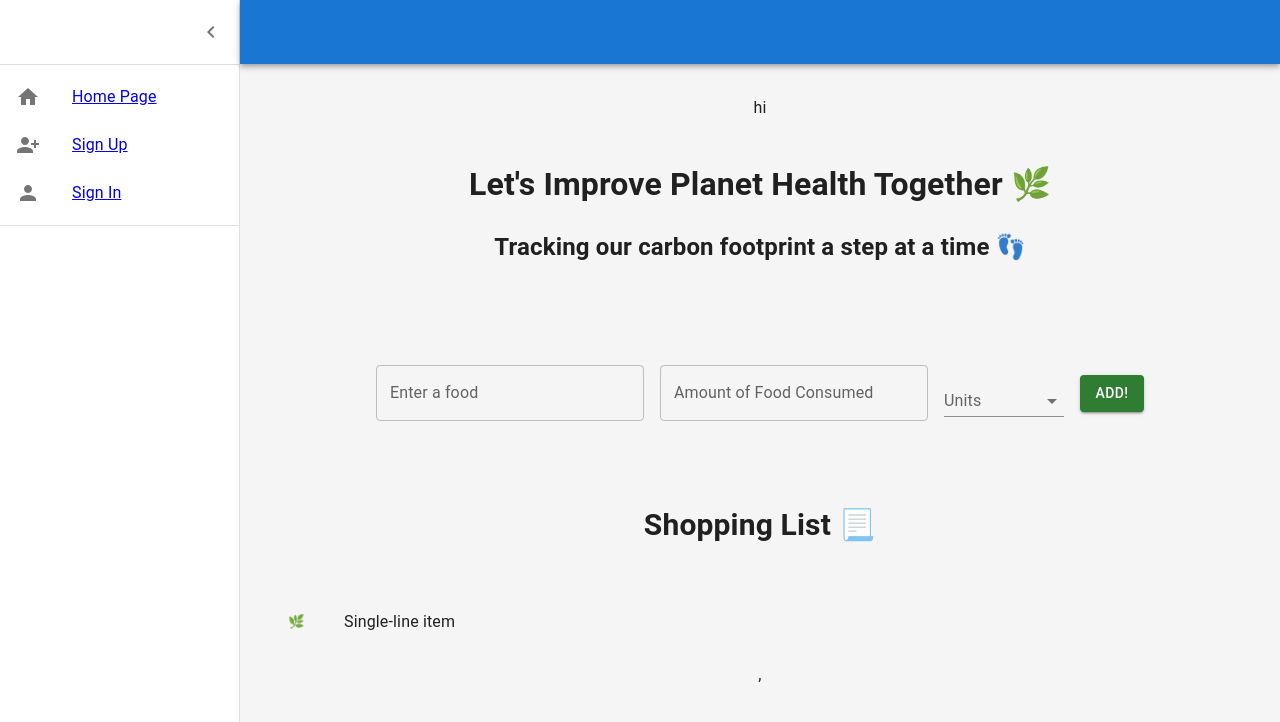
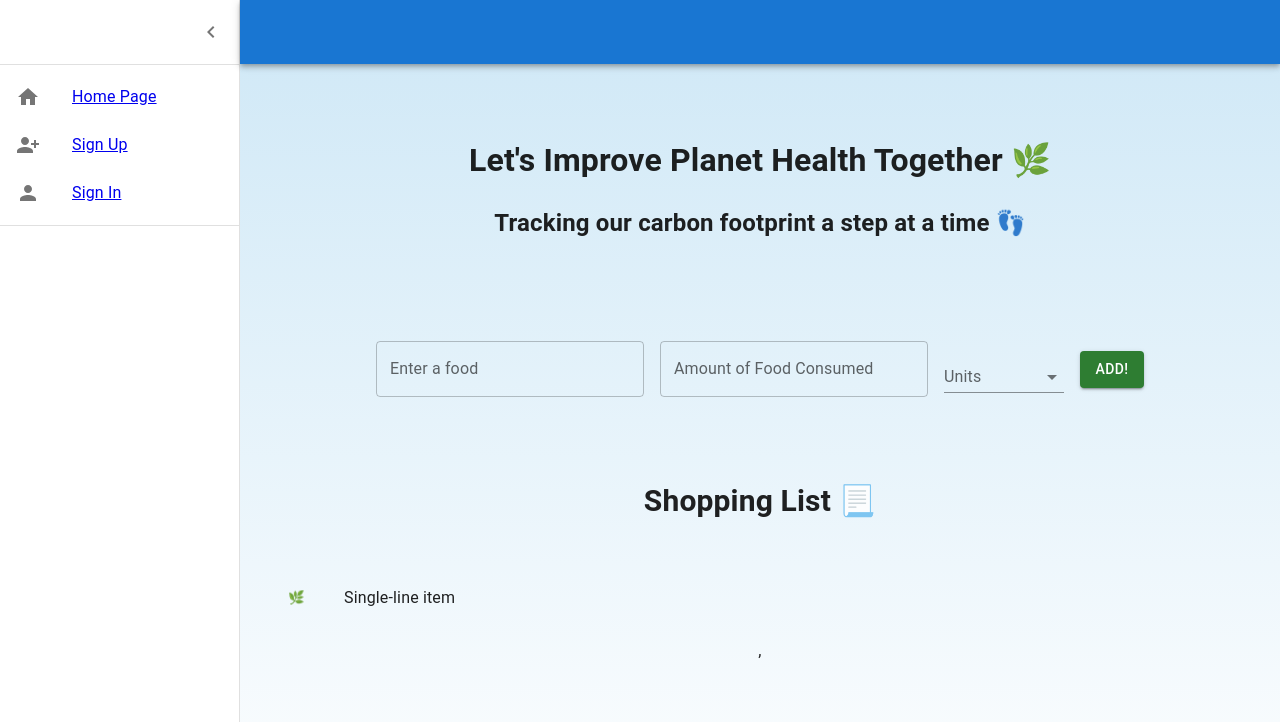
Before and after one commit to meishinlee/The-Secret-37-Percent, a React (Create React App) app in the folder frontend/: page / in a window 1280 px wide. Shown: the top 722 px of the page. Built offline with nearby package versions, Linux system fonts and the light colour scheme.

Commit message:
fixed background color

```diff
--- a/frontend/src/App.js
+++ b/frontend/src/App.js
@@ -150,10 +150,10 @@ function App() {
         <Box
           component="main"
           sx={{
-            backgroundColor: (theme) =>
-              theme.palette.mode === 'light'
-                ? theme.palette.grey[100]
-                : theme.palette.grey[900],
+            // backgroundColor: (theme) =>
+            //   theme.palette.mode === 'light'
+            //     ? theme.palette.grey[100]
+            //     : theme.palette.grey[900],
             flexGrow: 1,
             height: '100vh',
             overflow: 'auto',
@@ -161,7 +161,6 @@ function App() {
             padding: '32px'
           }}
         >
-          hi
           <Routes>
             <Route exact path='/' element={<Home />} />
             <Route exact path='/signup' element={<Signup />} />
```
